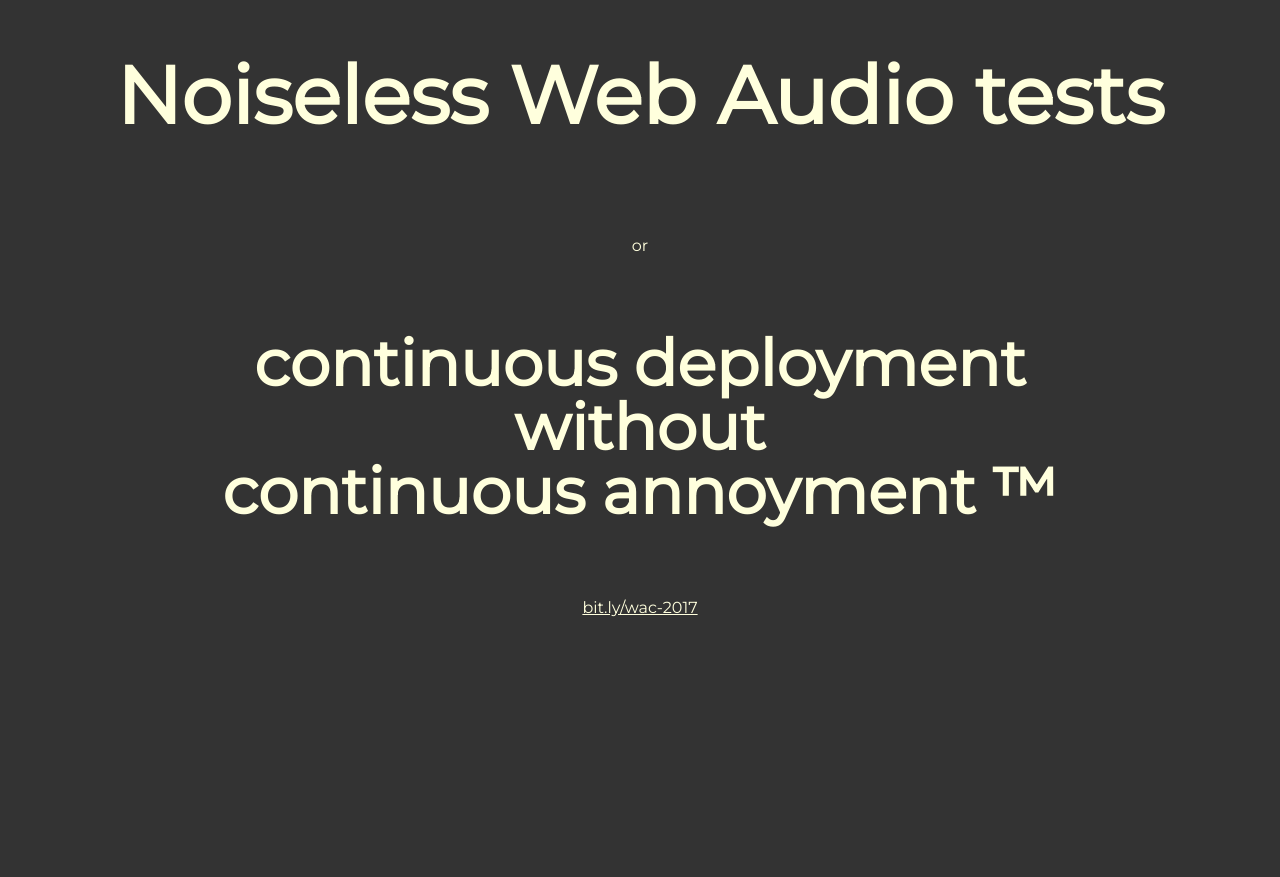
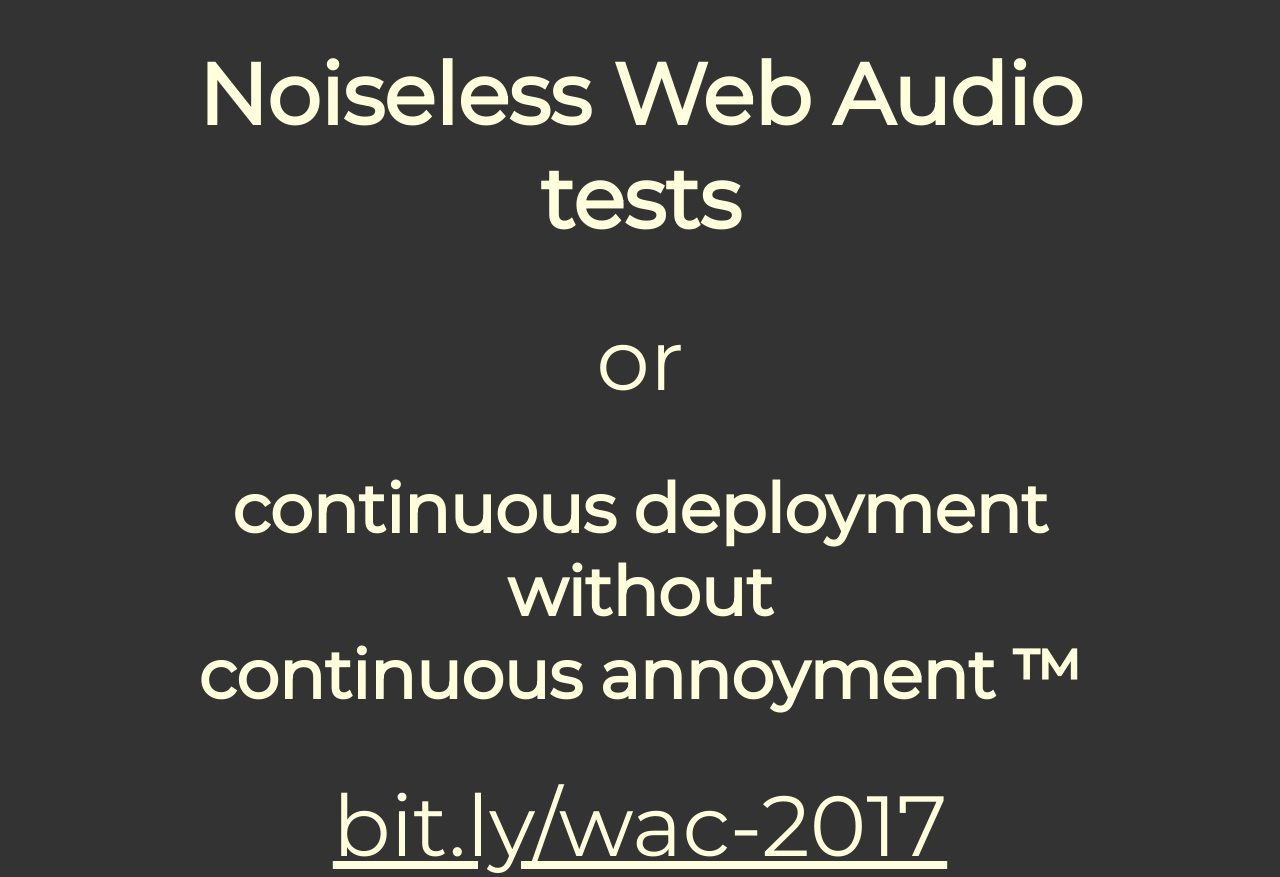
Before and after one commit to chrisguttandin/web-audio-conference-2017, an Angular app: page /slides/1 in a window 1280 px wide. Before the commit the page ends 800 px from the top, so only its background shows below. Built offline with nearby package versions, Linux system fonts and the light colour scheme.

Commit message:
feat: update common styles

```diff
--- a/src/app/slides/prism/prism.component.css
+++ b/src/app/slides/prism/prism.component.css
@@ -1,8 +1,10 @@
 code {
-    font-size: 3.5vmin;
+    font-size: 27.5%;
 }
 
 pre[class*='language-'] {
-    line-height: 1;
-    padding: 0 0.5em;
+    border-radius: 0.1em;
+    line-height: 10%;
+    margin: 0.5em 0 0;
+    padding: 0 1% 2%;
 }
--- a/src/app/slides/slide.animation.ts
+++ b/src/app/slides/slide.animation.ts
@@ -7,29 +7,29 @@ export const slideAnimation = animation([
         query(':enter', [
             style({
                 position: 'fixed',
-                top: 0,
+                top: '{{ top }}',
                 transform: '{{ enterTransform }}',
-                width: 'calc(100% - 8vmin)'
+                width: '{{ width }}'
             }),
-            animate('0.5s ease-in-out', style({
+            animate('{{ duration }} ease-in-out', style({
                 position: 'fixed',
-                top: 0,
+                top: '{{ top }}',
                 transform: 'translateX(0%)',
-                width: 'calc(100% - 8vmin)'
+                width: '{{ width }}'
             }))
         ], { optional: true }),
         query(':leave', [
             style({
                 position: 'fixed',
-                top: 0,
+                top: '{{ top }}',
                 transform: 'translateX(0%)',
-                width: 'calc(100% - 8vmin)'
+                width: '{{ width }}'
             }),
-            animate('0.5s ease-in-out', style({
+            animate('{{ duration }} ease-in-out', style({
                 position: 'fixed',
-                top: 0,
+                top: '{{ top }}',
                 transform: '{{ leaveTransform }}',
-                width: 'calc(100% - 8vmin)'
+                width: '{{ width }}'
             }))
         ], { optional: true })
     ])
--- a/src/app/slides/slides.component.css
+++ b/src/app/slides/slides.component.css
@@ -1,4 +1,15 @@
 main {
+    box-sizing: border-box;
     height: 100%;
+    margin: 0;
+    padding: 3.9vw;
     width: 100%;
 }
+
+@media (min-aspect-ratio: 4/3) {
+
+    main {
+        padding: 5.2vh;
+    }
+
+}
--- a/src/app/slides/slides.component.ts
+++ b/src/app/slides/slides.component.ts
@@ -3,6 +3,7 @@ import { ChangeDetectionStrategy, Component, HostBinding, HostListener, OnDestro
 import { ActivatedRoute, NavigationEnd, Router } from '@angular/router';
 import { Subscription } from 'rxjs';
 import { filter } from 'rxjs/operators';
+import { WindowService } from '../window.service';
 import { slideAnimation } from './slide.animation';
 
 @Component({
@@ -19,7 +20,13 @@ import { slideAnimation } from './slide.animation';
 })
 export class SlidesComponent implements OnDestroy, OnInit {
 
-    @HostBinding('@transition') public transition!: { params: { enterTransform: string; leaveTransform: string }; value: number };
+    @HostBinding('@transition') public transition!: {
+
+        params: { duration: string; enterTransform: string; leaveTransform: string; top: string; width: string };
+
+        value: number;
+
+    };
 
     private _index: number;
 
@@ -27,7 +34,8 @@ export class SlidesComponent implements OnDestroy, OnInit {
 
     constructor (
         private _activatedRoute: ActivatedRoute,
-        private _router: Router
+        private _router: Router,
+        private _windowService: WindowService
     ) {
         this._index = 0;
         this._routerEventsSubscription = null;
@@ -74,7 +82,10 @@ export class SlidesComponent implements OnDestroy, OnInit {
             const index = parseInt(activatedChildRoute.snapshot.url[0].path, 10);
 
             this._index = index;
-            this.transition = { params: { enterTransform: 'none', leaveTransform: 'none' }, value: index };
+            this.transition = {
+                params: { duration: '0s', enterTransform: 'none', leaveTransform: 'none', top: 'auto', width: 'auto' },
+                value: index
+            };
         }
     }
 
@@ -96,12 +107,18 @@ export class SlidesComponent implements OnDestroy, OnInit {
         if (activatedChildRoute !== null) {
             const newIndex = parseInt(activatedChildRoute.snapshot.url[0].path, 10);
             const direction = (newIndex > this._index) ? 'forwards' : 'backwards';
+            const nativeWindow = this._windowService.nativeWindow;
+            const isPortrait = (nativeWindow !== null && (nativeWindow.innerWidth / nativeWindow.innerHeight < 4 / 3));
+            const distance = (isPortrait) ? '108%' : '108vw';
 
             this._index = newIndex;
             this.transition = {
                 params: {
-                    enterTransform: (direction === 'forwards') ? 'translateX(100%)' : 'translateX(-100%)',
-                    leaveTransform: (direction === 'forwards') ? 'translateX(-100%)' : 'translateX(100%)'
+                    duration: '0.5s',
+                    enterTransform: (direction === 'forwards') ? `translateX(${ distance })` : `translateX(-${ distance })`,
+                    leaveTransform: (direction === 'forwards') ? `translateX(-${ distance })` : `translateX(${ distance })`,
+                    top: (isPortrait) ? '4vw' : '5.333vh',
+                    width: (isPortrait) ? 'calc(92%)' : 'calc(122.666vh)'
                 },
                 value: newIndex
             };
--- /dev/null
+++ b/src/app/window.service.ts
@@ -0,0 +1,12 @@
+import { Injectable } from '@angular/core';
+
+@Injectable({
+    providedIn: 'root'
+})
+export class WindowService {
+
+    get nativeWindow (): null | Window {
+        return (typeof window === 'undefined') ? null : window;
+    }
+
+}
--- a/src/styles/styles.css
+++ b/src/styles/styles.css
@@ -1,23 +1,34 @@
 html {
     height: 100%;
+    margin: 0;
+    padding: 0;
 }
 
 body {
     background-color: #333;
     color: #FFD;
     font-family: 'Montserrat', Helvetica, Arial, sans-serif;
-    font-size: 100%;
-    line-height: 8vmin;
-    margin: 4vmin;
-    min-height: calc(100% - 8vmin);
+    font-size: 8vw;
+    height: 75vw;
+    margin: 0;
+    padding: 0;
+    width: 100%;
 }
 
-body h1:first-child {
-    margin-top: 4vmin;
+body h1:first-child,
+body h2:first-child {
+    margin-top: 0;
 }
 
-body h2:first-child {
-    margin-top: 4vmin;
+@media (min-aspect-ratio: 4/3) {
+
+    body {
+        font-size: 10.666vh;
+        height: 100%;
+        margin: 0 auto;
+        width: 133vh;
+    }
+
 }
 
 a {
@@ -28,14 +39,24 @@ div,
 h3,
 li,
 p {
-    font-size: 5vmin;
+    font-size: 50%;
 }
 
 h1 {
-    font-size: 10vmin;
-    line-height: 16vmin;
+    font-size: 100%;
+    letter-spacing: -0.005em;
 }
 
 h2 {
-    font-size: 8vmin;
+    font-size: 80%;
+    letter-spacing: -0.005em;
 }
+
+ul {
+    margin: 0.5em 0;
+    padding: 0 0 0 0.5em;
+}
+
+li {
+    margin: 0.5em 0;
+}
```
